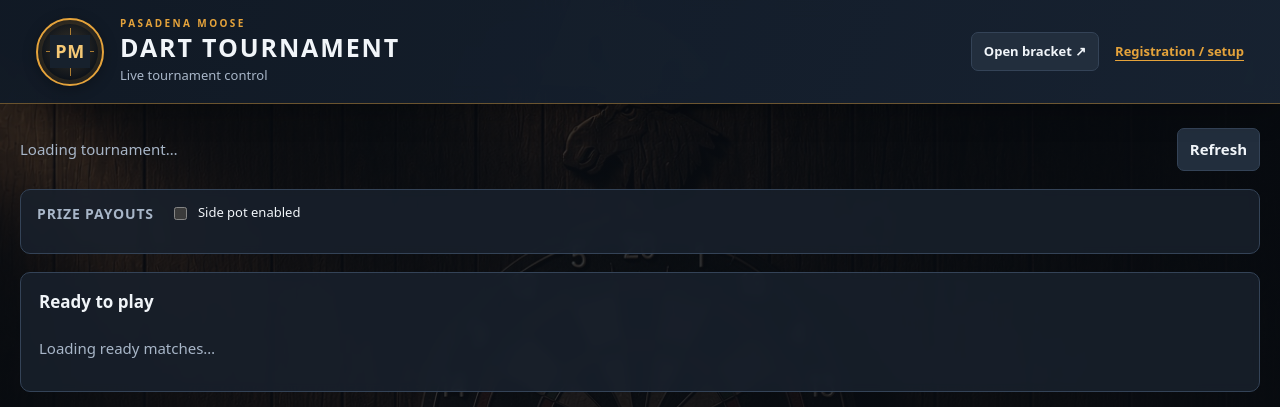
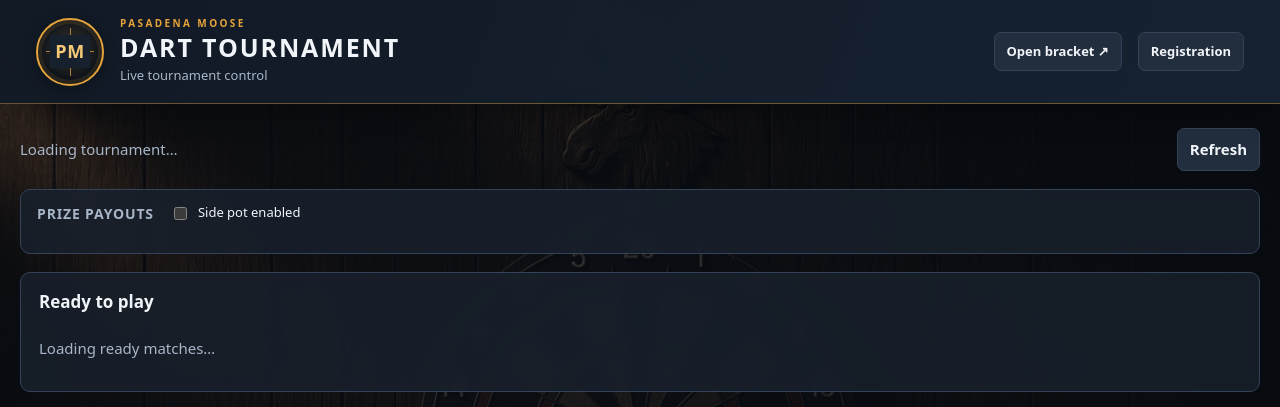
Before and after one commit to linuxguy421/dartmaster, a Python web app: template app/templates/tournament.html in a window 1280 px wide. Shown: the top 407 px of the page. Run offline with Jinja, Linux system fonts and the light colour scheme; the template is opened without the code that fills it, so the values that code supplies are empty.

Commit message:
Style registration navigation as header button

```diff
--- a/app/templates/tournament.html
+++ b/app/templates/tournament.html
@@ -66,7 +66,7 @@ main>section,.board,.ready-queue,.bracket,.results,.ready-match,.bracket-match{b
 .site-header{min-height:104px;padding:16px clamp(18px,3vw,36px)!important;display:flex;align-items:center;justify-content:space-between;gap:22px;flex-wrap:wrap;background:linear-gradient(110deg,rgba(17,26,38,.97),rgba(25,37,52,.91))!important;border-bottom:1px solid rgba(229,163,59,.42)!important;box-shadow:0 8px 28px rgba(0,0,0,.24);backdrop-filter:blur(10px)}
 .brand-lockup{display:flex;align-items:center;gap:16px;min-width:0}.brand-mark{width:68px;height:68px;flex:0 0 68px;display:grid;place-items:center;border:2px solid var(--accent);border-radius:50%;background:radial-gradient(circle at 50% 45%,rgba(229,163,59,.2),rgba(10,16,24,.92) 68%);box-shadow:inset 0 0 0 4px rgba(229,163,59,.12),0 3px 14px rgba(0,0,0,.28);position:relative}.brand-mark:before,.brand-mark:after{content:"";position:absolute;background:var(--accent);opacity:.72}.brand-mark:before{width:1px;height:48px}.brand-mark:after{height:1px;width:48px}.brand-mark span{z-index:1;padding:3px 5px;background:#17212d;color:#f4c875;font-size:18px;font-weight:900;letter-spacing:.04em}.brand-copy{min-width:0}.brand-kicker{font-size:10px;font-weight:800;letter-spacing:.24em;color:var(--accent);line-height:1.3}.site-header h1{margin:2px 0 1px;font-size:clamp(19px,2.2vw,25px);font-weight:850;letter-spacing:.075em;line-height:1.2;color:var(--text)}.site-header p{margin:4px 0 0;color:var(--muted);font-size:13px}.header-actions{display:flex;align-items:center;justify-content:flex-end;gap:16px;flex-wrap:wrap}.header-actions a{font-size:13px;font-weight:650;text-underline-offset:4px}.header-actions button{font-size:13px}
 @media(max-width:560px){.site-header{align-items:flex-start;padding:13px 16px!important;gap:12px}.brand-lockup{gap:12px}.brand-mark{width:54px;height:54px;flex-basis:54px}.brand-mark:before{height:38px}.brand-mark:after{width:38px}.brand-mark span{font-size:15px}.header-actions{width:100%;justify-content:flex-start;padding-left:66px}}
-</style>
+ .header-actions a.button{display:inline-flex;align-items:center;justify-content:center;padding:9px 12px;border:1px solid var(--line);border-radius:7px;background:var(--panel2);color:var(--text);font-size:13px;font-weight:700;text-decoration:none}.header-actions a.button:hover{border-color:var(--accent);color:var(--accent)}</style>
 </head>
 <body>
 <header class="site-header">
@@ -74,7 +74,7 @@ main>section,.board,.ready-queue,.bracket,.results,.ready-match,.bracket-match{b
   <div class="brand-mark" aria-label="Pasadena Moose logo placeholder"><span>PM</span></div>
   <div class="brand-copy"><div class="brand-kicker">PASADENA MOOSE</div><h1>DART TOURNAMENT</h1><p>Live tournament control</p></div>
  </div>
- <div class="header-actions"><button id="open-bracket" class="secondary" type="button">Open bracket ↗</button><a href="/">Registration / setup</a></div>
+ <div class="header-actions"><button id="open-bracket" class="secondary" type="button">Open bracket ↗</button><a class="button secondary" href="/">Registration</a></div>
 </header>
 <main>
  <div class="toolbar">
```
